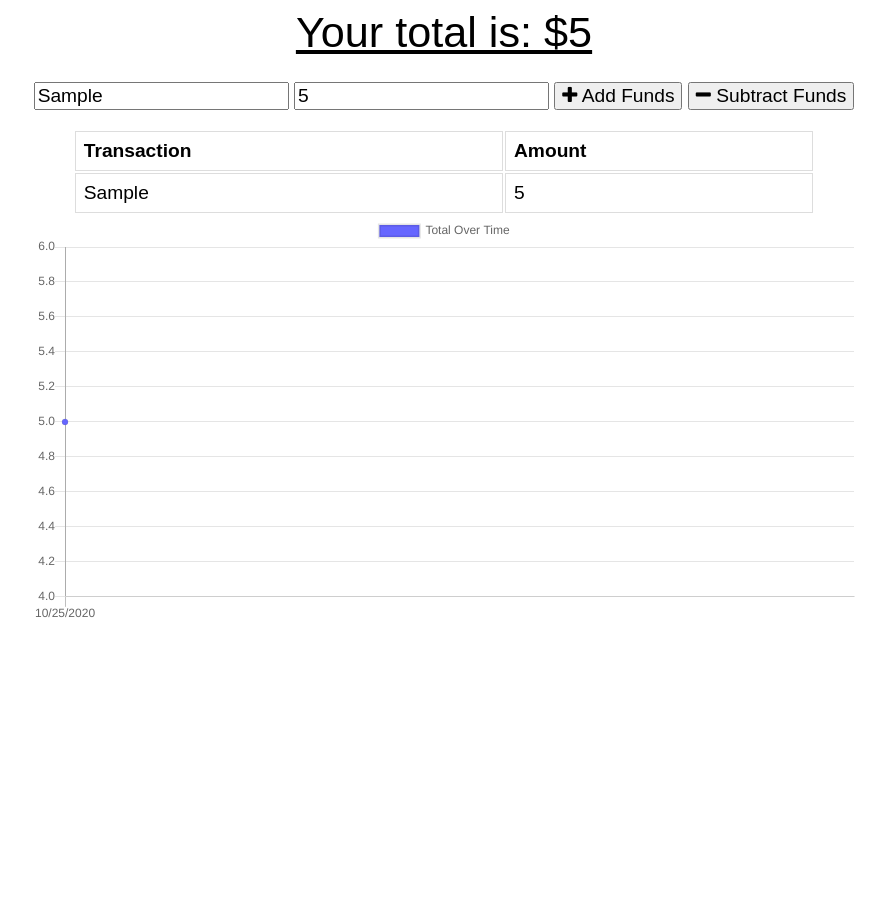
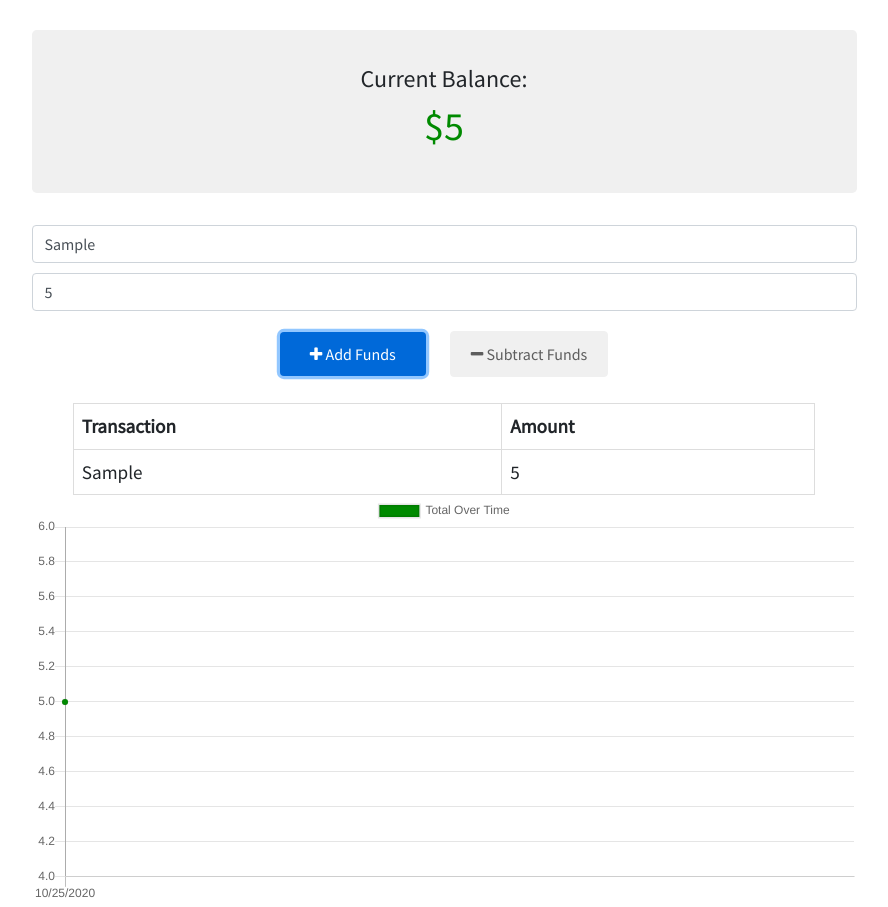
Before and after one commit to KJ-Labs/Budget_Tracker, a website: page public/index.html in a window 1280 px wide. Both pictures are taken after typing "Sample", "5" into the empty fields and a click on the button "Add Funds". Shown: the whole page, without its empty margins (196-1084 px from the left). Before the commit the page ends 800 px from the top, so only its background shows below. Drawn offline with nearby package versions, Linux system fonts and the light colour scheme; no server answers.

Commit message:
UPdating for heroku bug

```diff
--- a/public/index.html
+++ b/public/index.html
@@ -6,7 +6,8 @@
   <meta http-equiv="X-UA-Compatible" content="ie=edge">
   <meta name="theme-color" content="#317EFB">
   <link rel="shortcut icon" href="icons/icon-192x192.png" type="image/x-icon">
-
+  <link href="https://fonts.googleapis.com/css2?family=Source+Sans+Pro&display=swap" rel="stylesheet">
+  <link href="https://stackpath.bootstrapcdn.com/bootstrap/4.4.1/css/bootstrap.min.css" rel="stylesheet" integrity="sha384-Vkoo8x4CGsO3+Hhxv8T/Q5PaXtkKtu6ug5TOeNV6gBiFeWPGFN9MuhOf23Q9Ifjh" crossorigin="anonymous">
   <link rel="stylesheet" href="https://stackpath.bootstrapcdn.com/font-awesome/4.7.0/css/font-awesome.min.css">
   <link rel="stylesheet" href="styles.css">
 
@@ -14,15 +15,20 @@
 </head>
 <body>
   <div class="wrapper">
-    <div class="total">
-      <div class="total">Your total is: $<span id="total">0</span></div>
+    <div class="jumbotron">
+      <h4>Current Balance:</h4>
+      <h1>$<span id="total">0</span></h1>
     </div>
 
     <div class="form">
-      <input type="text" id="t-name" placeholder="Name of transaction" />
-      <input type="number" min="0" id="t-amount" placeholder="Transaction amount" />
-      <button id="add-btn"><i class="fa fa-plus buttons"></i> Add Funds</button>
-      <button id="sub-btn"><i class="fa fa-minus"></i> Subtract Funds</button>
+      <div class="form-fields">
+        <input type="text" id="t-name" class="form-control" placeholder="Name of transaction" />
+        <input type="number" min="0" id="t-amount" class="form-control" placeholder="Transaction amount" />
+      </div>
+      <div class="form-btns">
+        <button id="add-btn" class="btn btn-primary"><i class="fa fa-plus buttons"></i> Add Funds</button>
+        <button id="sub-btn" class="btn btn-secondary"><i class="fa fa-minus"></i> Subtract Funds</button>
+      </div>
       <p class="error"></p>
     </div>
 
@@ -42,24 +48,16 @@
   </div>
 
   <script src="https://cdn.jsdelivr.net/npm/chart.js@2.8.0"></script>
-  <script src="index.js"></script>
-  <script src="db.js"></script>
-
-  <script src="/dist/bundle.js"></script>
-  <script type="text/javascript">
-    (function() {
-      if ("serviceWorker" in navigator) {
-        navigator.serviceWorker
-          .register("./service-worker.js")
-          .then(res => {
-            console.log(res);
-            console.log("Service Worker registered successfully.");
-          })
-          .catch(error =>
-            console.log("Service Worker registration failed:", error)
-          );
-      }
-    })();
+  <script src="./index.js"></script>
+  <script src="./db.js"></script>
+  <script>
+    if ('serviceWorker' in navigator) {
+      window.addEventListener('load', () => {
+        navigator.serviceWorker.register('service-worker.js').then(reg => {
+          console.log('We found your service worker file!', reg);
+        });
+      });
+    }
   </script>
 </body>
 </html>
--- a/public/index.js
+++ b/public/index.js
@@ -1,10 +1,8 @@
 let transactions = [];
 let myChart;
 
-fetch("/api/transaction")
-  .then(response => {
-    return response.json();
-  })
+fetch('/api/transaction')
+  .then(response => response.json())
   .then(data => {
     // save db data on global variable
     transactions = data;
@@ -16,21 +14,19 @@ fetch("/api/transaction")
 
 function populateTotal() {
   // reduce transaction amounts to a single total value
-  let total = transactions.reduce((total, t) => {
-    return total + parseInt(t.value);
-  }, 0);
+  const total = transactions.reduce((total, t) => total + parseInt(t.value), 0);
 
-  let totalEl = document.querySelector("#total");
+  const totalEl = document.querySelector('#total');
   totalEl.textContent = total;
 }
 
 function populateTable() {
-  let tbody = document.querySelector("#tbody");
-  tbody.innerHTML = "";
+  const tbody = document.querySelector('#tbody');
+  tbody.innerHTML = '';
 
   transactions.forEach(transaction => {
     // create and populate a table row
-    let tr = document.createElement("tr");
+    const tr = document.createElement('tr');
     tr.innerHTML = `
       <td>${transaction.name}</td>
       <td>${transaction.value}</td>
@@ -42,17 +38,17 @@ function populateTable() {
 
 function populateChart() {
   // copy array and reverse it
-  let reversed = transactions.slice().reverse();
+  const reversed = transactions.slice().reverse();
   let sum = 0;
 
   // create date labels for chart
-  let labels = reversed.map(t => {
-    let date = new Date(t.date);
+  const labels = reversed.map(t => {
+    const date = new Date(t.date);
     return `${date.getMonth() + 1}/${date.getDate()}/${date.getFullYear()}`;
   });
 
   // create incremental values for chart
-  let data = reversed.map(t => {
+  const data = reversed.map(t => {
     sum += parseInt(t.value);
     return sum;
   });
@@ -62,41 +58,42 @@ function populateChart() {
     myChart.destroy();
   }
 
-  let ctx = document.getElementById("myChart").getContext("2d");
+  const ctx = document.getElementById('myChart').getContext('2d');
 
   myChart = new Chart(ctx, {
     type: 'line',
     data: {
       labels,
-        datasets: [{
-            label: "Total Over Time",
+      datasets: [
+        {
+          label: 'Total Over Time',
           fill: true,
-            backgroundColor: "#6666ff",
-            data
-        }]
-    }
+          backgroundColor: '#008a00',
+          data,
+        },
+      ],
+    },
   });
 }
 
 function sendTransaction(isAdding) {
-  let nameEl = document.querySelector("#t-name");
-  let amountEl = document.querySelector("#t-amount");
-  let errorEl = document.querySelector(".form .error");
+  const nameEl = document.querySelector('#t-name');
+  const amountEl = document.querySelector('#t-amount');
+  const errorEl = document.querySelector('.form .error');
 
   // validate form
-  if (nameEl.value === "" || amountEl.value === "") {
-    errorEl.textContent = "Missing Information";
+  if (nameEl.value === '' || amountEl.value === '') {
+    errorEl.textContent = 'Missing Information';
     return;
   }
-  else {
-    errorEl.textContent = "";
-  }
+
+  errorEl.textContent = '';
 
   // create record
-  let transaction = {
+  const transaction = {
     name: nameEl.value,
     value: amountEl.value,
-    date: new Date().toISOString()
+    date: new Date().toISOString(),
   };
 
   // if subtracting funds, convert amount to negative number
@@ -113,25 +110,22 @@ function sendTransaction(isAdding) {
   populateTotal();
 
   // also send to server
-  fetch("/api/transaction", {
-    method: "POST",
+  fetch('/api/transaction', {
+    method: 'POST',
     body: JSON.stringify(transaction),
     headers: {
-      Accept: "application/json, text/plain, */*",
-      "Content-Type": "application/json"
-    }
+      Accept: 'application/json, text/plain, */*',
+      'Content-Type': 'application/json',
+    },
   })
-  .then(response => {
-    return response.json();
-  })
+    .then(response => response.json())
     .then(data => {
       if (data.errors) {
-      errorEl.textContent = "Missing Information";
-    }
-    else {
+        errorEl.textContent = 'Missing Information';
+      } else {
         // clear form
-      nameEl.value = "";
-      amountEl.value = "";
+        nameEl.value = '';
+        amountEl.value = '';
       }
     })
     .catch(err => {
@@ -139,15 +133,15 @@ function sendTransaction(isAdding) {
       saveRecord(transaction);
 
       // clear form
-    nameEl.value = "";
-    amountEl.value = "";
+      nameEl.value = '';
+      amountEl.value = '';
     });
 }
 
-document.querySelector("#add-btn").onclick = function() {
+document.querySelector('#add-btn').onclick = function() {
   sendTransaction(true);
 };
 
-document.querySelector("#sub-btn").onclick = function() {
+document.querySelector('#sub-btn').onclick = function() {
   sendTransaction(false);
 };
--- a/public/styles.css
+++ b/public/styles.css
@@ -1,11 +1,21 @@
 body {
   font-size: 120%;
-  font-family: Arial;
+  font-family: 'Source Sans Pro', sans-serif;
+}
+
+.jumbotron {
+  background-color: #F0F0F0;
+  padding: 35px;
+  margin-top: 30px;
+}
+
+h1 {
+  color: #008a00;
 }
 
 button, input {
   font-size: 100%;
-  font-family: Arial;
+  font-family: 'Source Sans Pro', sans-serif;
 }
 
 table {
@@ -23,7 +33,7 @@ tr:nth-child(even) {
 }
 
 .error {
-  color: red;
+  color: #008a00;
 }
 
 .wrapper {
@@ -49,3 +59,51 @@ tr:nth-child(even) {
   width: 90%;
   margin: 0 auto;
 }
+
+.form-control {
+  margin-top: 10px;
+}
+
+.form-control:focus, .btn:active {
+  outline: #F0F0F0;
+  box-shadow: none; /* Removes blue halo */
+  border-color:#F0F0F0;
+}
+
+/* Buttons */
+
+.btn {
+  margin: 10px;
+  margin-top: 20px;
+  padding: 10px;
+  padding-left: 20px;
+  padding-right: 20px;
+}
+
+.btn-primary {
+  background-color:#008a00;
+  padding-left: 30px;
+  padding-right: 30px;
+  border:none;
+  box-shadow: none; /* Removes blue halo */
+}
+
+.btn-primary:hover {
+  color:  #5D5D5D;
+  background-color: #F0F0F0;
+  border-color: #008a00;
+  cursor: pointer;
+}
+
+.btn-secondary {
+  background-color:#F0F0F0;
+  border-color: #F0F0F0;
+  color: #5D5D5D;
+}
+
+.btn-secondary:hover {
+  color: white;
+  background-color: #008a00;
+  border-color: #008a00;
+  cursor: pointer;
+}
```
Also changed, not shown: models/transaction.js (+9 -11 lines), public/service-worker.js (+53 -24 lines), routes/api.js (+7 -6 lines), server.js (+11 -10 lines), README.md (deleted), public/db.js (line endings or trailing spaces), public/manifest.webmanifest, 1 other file. Lines whose indentation alone changed are shown as unchanged.
